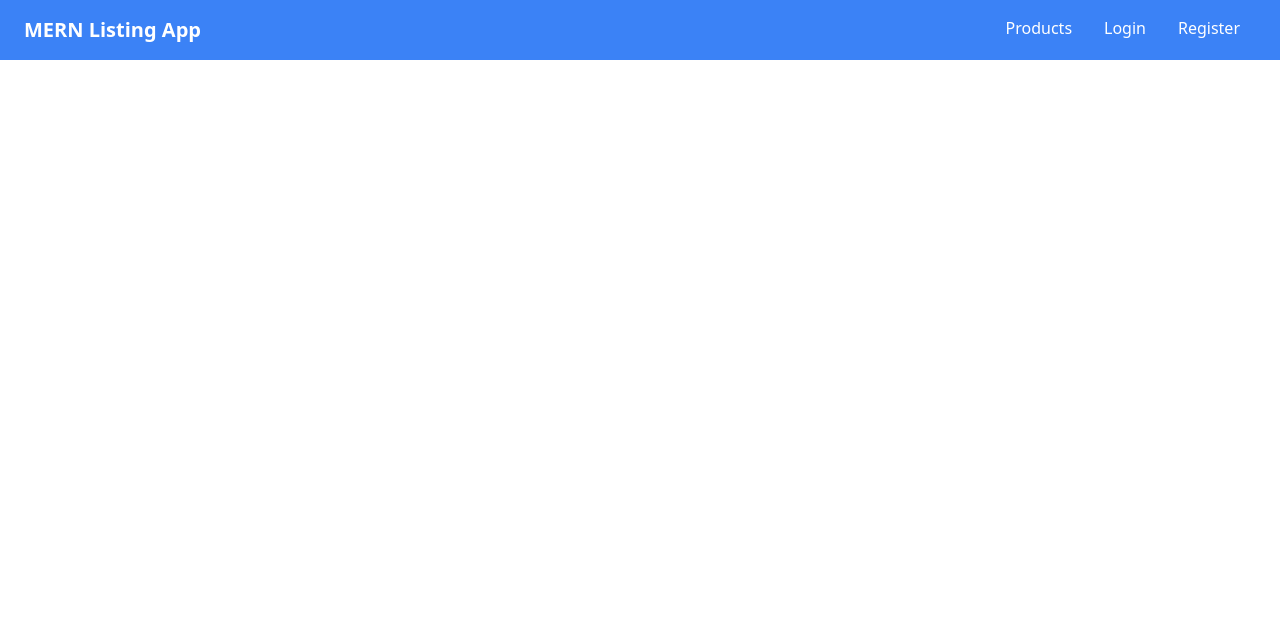
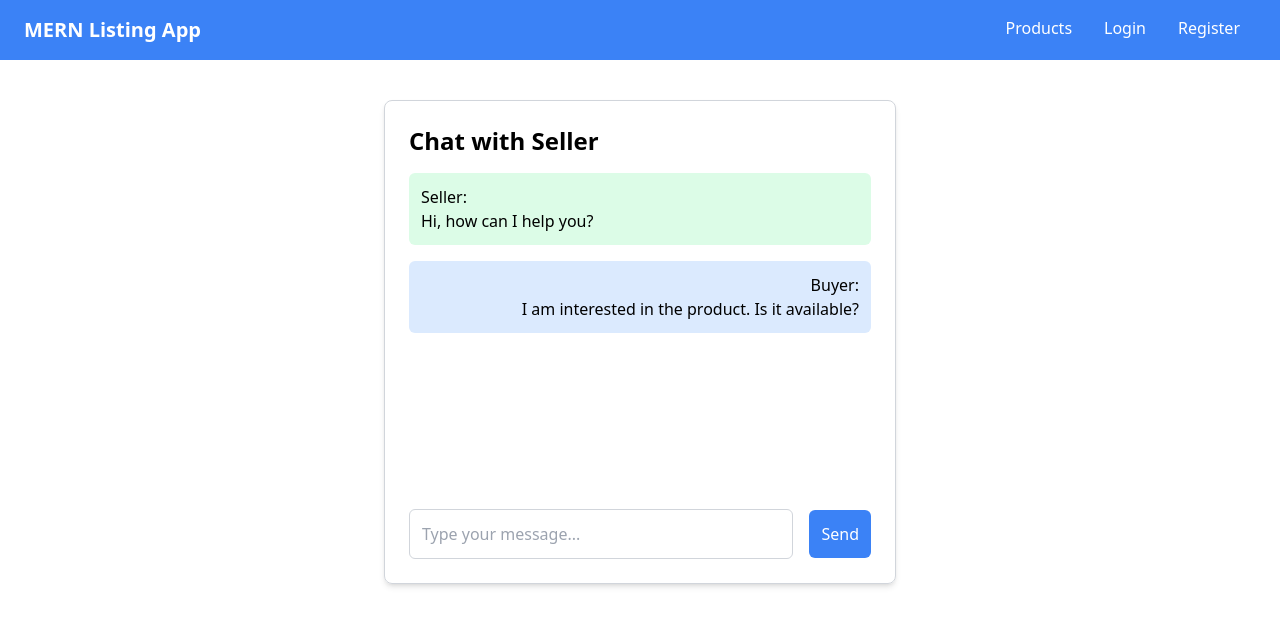
Before and after one commit to rakeshboyiri/xchange, a React (Create React App) app: page /chat in a window 1280 px wide. Shown: the top 626 px of the page. Built offline with nearby package versions, Linux system fonts and the light colour scheme.

Commit message:
Chat.js added

```diff
--- a/src/App.js
+++ b/src/App.js
@@ -5,6 +5,7 @@ import Home from './components/Home';
 import Register from './components/Register';
 import Login from './components/Login';
 import Products from './components/Products';
+import Chat from './components/Chat';
 
 const App = () => {
   return (
@@ -16,6 +17,7 @@ const App = () => {
           <Route path="/register" element={<Register />} />
           <Route path="/login" element={<Login />} />
           <Route path="/products" element={<Products />} />
+          <Route path="/chat" element={<Chat />} />
         </Routes>
       </div>
     </Router>
--- /dev/null
+++ b/src/components/Chat.js
@@ -0,0 +1,59 @@
+import React, { useState } from 'react';
+
+const Chat = () => {
+  // Simulated users: Buyer and Seller
+  const buyer = "Buyer";
+  const seller = "Seller";
+
+  // State to hold messages
+  const [messages, setMessages] = useState([
+    { user: seller, message: "Hi, how can I help you?" },
+    { user: buyer, message: "I am interested in the product. Is it available?" },
+  ]);
+
+  const [newMessage, setNewMessage] = useState('');
+
+  // Handle message submission
+  const handleSendMessage = () => {
+    if (newMessage.trim()) {
+      setMessages([
+        ...messages,
+        { user: buyer, message: newMessage },
+      ]);
+      setNewMessage(''); // Clear input field
+    }
+  };
+
+  return (
+    <div className="max-w-lg mx-auto mt-10 p-6 border border-gray-300 rounded-lg shadow-md">
+      <h2 className="text-2xl font-bold mb-4">Chat with Seller</h2>
+
+      <div className="space-y-4 h-80 overflow-y-auto mb-4">
+        {messages.map((msg, index) => (
+          <div key={index} className={`p-3 rounded-md ${msg.user === buyer ? 'bg-blue-100 text-right' : 'bg-green-100 text-left'}`}>
+            <p className="font-medium">{msg.user}:</p>
+            <p>{msg.message}</p>
+          </div>
+        ))}
+      </div>
+
+      <div className="flex items-center">
+        <input
+          type="text"
+          placeholder="Type your message..."
+          value={newMessage}
+          onChange={(e) => setNewMessage(e.target.value)}
+          className="w-full border border-gray-300 p-3 rounded-md"
+        />
+        <button
+          onClick={handleSendMessage}
+          className="ml-4 bg-blue-500 text-white p-3 rounded-md"
+        >
+          Send
+        </button>
+      </div>
+    </div>
+  );
+};
+
+export default Chat;
```
